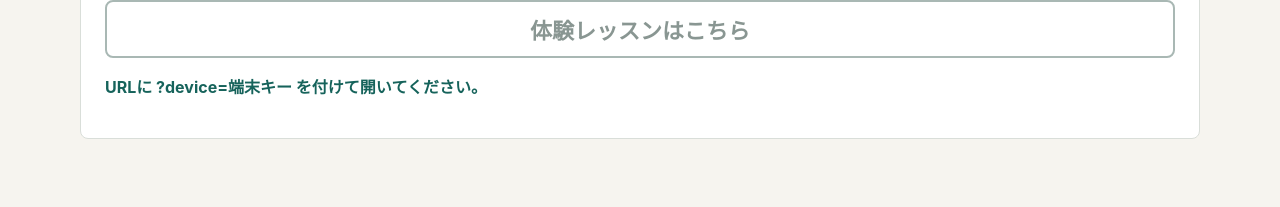
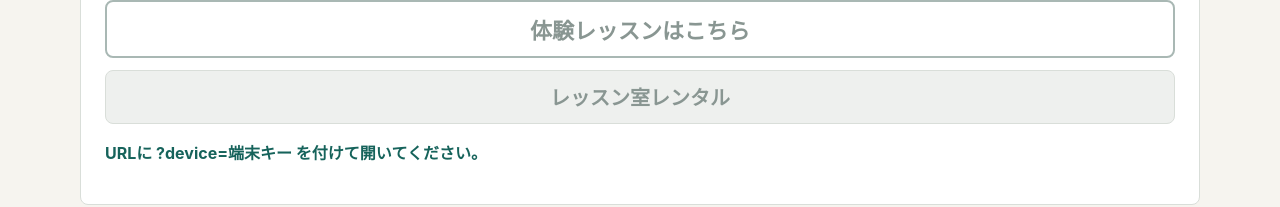
Before and after one commit to hyoung12398-del/reception, a Next.js app: page / in a window 1280 px wide. Shown: the part 567-774 px from the top of the page. Built offline with nearby package versions, Linux system fonts and the light colour scheme; no server answers.

Commit message:
Add room rental check-in logging

```diff
--- /dev/null
+++ b/app/api/room-rental/route.js
@@ -0,0 +1,36 @@
+import { addVisit, findDevice } from "../../../lib/data";
+import { json } from "../../../lib/http";
+
+export const runtime = "nodejs";
+
+export async function POST(request) {
+  const body = await request.json();
+  const visitorName = String(body.visitorName || "").trim();
+  const deviceKey = String(body.deviceKey || "").trim();
+
+  if (!visitorName) {
+    return json({ error: "来訪者名を入力してください。" }, 400);
+  }
+
+  const device = await findDevice(deviceKey);
+  if (!device) {
+    return json({ error: "受付端末が登録されていません。管理画面で端末を登録してください。" }, 400);
+  }
+
+  const visit = {
+    id: crypto.randomUUID(),
+    visitorName,
+    staffId: null,
+    staffName: "レッスン室レンタル",
+    schoolName: device.schoolName,
+    deviceName: device.deviceName,
+    status: "logged",
+    type: "room_rental",
+    createdAt: new Date().toISOString(),
+    slackOk: true,
+    slackError: null,
+  };
+
+  await addVisit(visit);
+  return json({ ok: true, visit });
+}
--- a/app/globals.css
+++ b/app/globals.css
@@ -263,6 +263,24 @@ input {
   color: #899692;
 }
 
+.secondary-action {
+  background: #eef0ee;
+  border: 1px solid var(--line);
+  border-radius: 8px;
+  color: var(--text);
+  font: inherit;
+  font-size: 20px;
+  font-weight: 800;
+  margin-top: 12px;
+  min-height: 54px;
+  padding: 0 24px;
+  width: 100%;
+}
+
+.secondary-action:disabled {
+  color: #899692;
+}
+
 .secondary {
   background: #fff;
   border: 1px solid var(--line);
--- a/app/page.jsx
+++ b/app/page.jsx
@@ -116,6 +116,27 @@ export default function ReceptionPage() {
     setMessage("体験レッスン受付をSlack通知しました。");
   }
 
+  async function saveRoomRental() {
+    setMessage("レッスン室レンタルを記録しています...");
+    setSending(true);
+
+    const response = await fetch("/api/room-rental", {
+      method: "POST",
+      headers: { "Content-Type": "application/json" },
+      body: JSON.stringify({ visitorName, deviceKey }),
+    });
+
+    const result = await response.json();
+    setSending(false);
+    if (!response.ok) {
+      setMessage(result.error || "記録に失敗しました。");
+      return;
+    }
+
+    resetForm();
+    setMessage("レッスン室レンタルを記録しました。");
+  }
+
   function resetForm() {
     setVisitorName("");
     setSelectedStaffId("");
@@ -126,6 +147,7 @@ export default function ReceptionPage() {
   const hasQuery = Boolean(normalizeText(staffSearch));
   const sendDisabled = sending || !currentDevice || !visitorName.trim() || !selectedStaffId;
   const trialDisabled = sending || !currentDevice || !visitorName.trim();
+  const rentalDisabled = sending || !currentDevice || !visitorName.trim();
   const logoUrl = currentDevice?.logoUrl || settings.logoUrl;
   const themeStyle = {
     "--bg": settings.backgroundColor,
@@ -199,6 +221,9 @@ export default function ReceptionPage() {
           <button className="trial-button" disabled={trialDisabled} onClick={sendTrialLesson} type="button">
             体験レッスンはこちら
           </button>
+          <button className="secondary-action" disabled={rentalDisabled} onClick={saveRoomRental} type="button">
+            レッスン室レンタル
+          </button>
           <p className="message" aria-live="polite">
             {message}
           </p>
--- a/public/index.html
+++ b/public/index.html
@@ -34,6 +34,7 @@
 
         <button id="sendButton" class="primary" disabled>呼び出す</button>
         <button id="trialButton" class="trial-button" disabled>体験レッスンはこちら</button>
+        <button id="rentalButton" class="secondary-action" disabled>レッスン室レンタル</button>
         <p id="message" class="message" aria-live="polite"></p>
       </section>
     </main>
--- a/public/styles.css
+++ b/public/styles.css
@@ -237,6 +237,24 @@ input {
   color: #899692;
 }
 
+.secondary-action {
+  background: #eef0ee;
+  border: 1px solid var(--line);
+  border-radius: 8px;
+  color: var(--text);
+  font: inherit;
+  font-size: 20px;
+  font-weight: 800;
+  margin-top: 12px;
+  min-height: 54px;
+  padding: 0 24px;
+  width: 100%;
+}
+
+.secondary-action:disabled {
+  color: #899692;
+}
+
 .secondary {
   background: #fff;
   border: 1px solid var(--line);
```
Also changed, not shown: public/reception.js (+33 -0 lines), server.mjs (+36 -0 lines).
